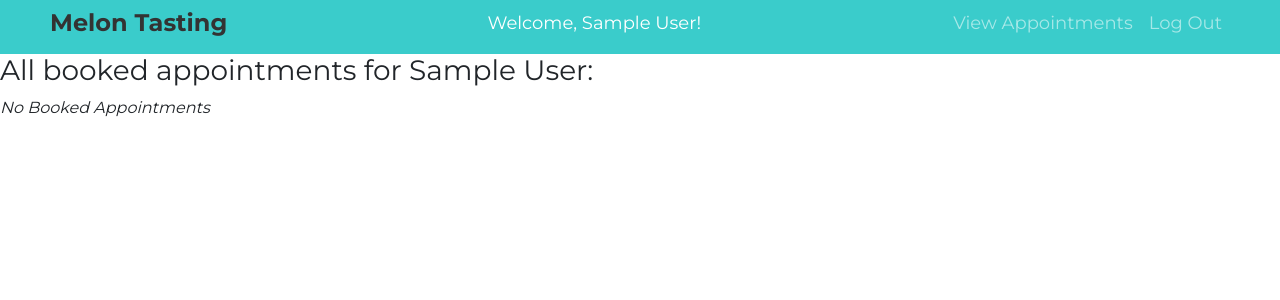
After one commit to auberrygood/Melon-Tasting, a Flask app: page /confirmedappointments in a window 1280 px wide. The commit adds this page. Shown: the top 300 px of the page. Run offline with Flask 2, Linux system fonts and the light colour scheme; the visitor is signed in with stand-in values (Sample User, id 1); data comes from the database, SQL or seed files in the repository; data that the repository does not hold is empty; some web fonts are replaced.

Commit message:
app ready for submission, will make any desired 'nice-to-have' front-end design edits in future

```diff
--- a/crud.py
+++ b/crud.py
@@ -4,6 +4,13 @@ from model import db, User, Appointment, connect_to_db
 import requests
 import os
 
+all_time_slots = ['00:00:00', '00:30:00', '01:30:00', '02:00:00', '02:30:00', '03:00:00', '03:30:00',
+            '04:00:00', '04:30:00', '05:00:00', '05:30:00', '06:00:00','06:30:00', '07:00:00',
+            '07:30:00', '08:00:00', '08:30:00', '09:00:00', '09:30:00', '10:00:00', '10:30:00',
+            '11:00:00', '11:30:00', '12:00:00', '12:30:00', '13:00:00', '13:30:00', '14:00:00',
+            '14:30:00', '15:00:00', '15:30:00', '16:00:00', '16:30:00', '17:00:00', '17:30:00',
+            '18:00:00', '18:30:00', '19:00:00', '19:30:00', '20:00:00', '20:30:00', '21:00:00',
+            '21:30:00', '22:00:00', '22:30:00', '23:00:00', '23:30:00']
 
 """****************** USER FUNCTIONS *****************"""
 
@@ -47,3 +54,51 @@ def get_user_by_id(id):
     user = User.query.filter(id=id).first()
 
     return user
+
+"""****************** APPOINTMENT FUNCTIONS *****************"""
+
+def book_appt(user_id, date, starttime):
+    """ Create and return a booked appointment """
+    appointment = Appointment(id=user_id, date=date, starttime=starttime)
+
+    db.session.add(appointment)
+    db.session.commit()
+
+    return appointment
+
+def show_appointments_by_user(user_id):
+    """Return all appointments booked by user"""
+    user_appointments = Appointment.query.filter_by(id=user_id).all()
+
+    return user_appointments
+
+def show_all_booked_appointments_by_day(date):
+    """Return all appointments booked"""
+    all_booked_appointments_by_day = Appointment.query.filter_by(date=date).all()
+
+    return all_booked_appointments_by_day
+
+def show_appontments_by_user_and_day(user_id, date):
+    """Return all appointments booked by a user on a specific day"""
+    user_appointments_by_day = Appointment.query.filter_by(id=user_id, date=date).all()
+
+    return user_appointments_by_day
+
+def show_available_appointments_by_date(date):
+    available_appointments=all_time_slots
+    booked_appointments = Appointment.query.filter_by(date=date).all()
+    # import pdb
+    # pdb.set_trace()
+    print("*************************")
+    print(booked_appointments)
+    print("*************************")
+    if len(booked_appointments):
+        for appt in booked_appointments:
+            for time in available_appointments:
+                if appt.starttime == time:
+                    available_appointments.remove(time)
+        print("*************************")
+        print(available_appointments)
+        print("*************************")
+        return available_appointments
+    return all_time_slots
--- a/model.py
+++ b/model.py
@@ -50,9 +50,8 @@ class Appointment(db.Model):
                             primary_key=True)
     id = db.Column(db.Integer,
                             db.ForeignKey('users.id'))
-    date = db.Column(db.Date)
-    starttime = db.Column(db.DateTime)
-    # appointment_endtime = db.Colum(db.Time)
+    date = db.Column(db.String)
+    starttime = db.Column(db.String)
 
     #relationship tables:
     user = db.relationship("User",
--- a/server.py
+++ b/server.py
@@ -7,6 +7,7 @@ import crud
 import os
 import requests
 import json
+from datetime import date
 from jinja2 import StrictUndefined
 from flask_login import LoginManager, current_user, login_user, logout_user, login_required
 
@@ -98,9 +99,47 @@ def logout():
     return redirect('/')
 
 @app.route('/appointmentsearch')
-def create_page():
-    """ Show appointment search page"""
-    return render_template('appointment-search.html')
+def calendar_page():
+    """ Show appointment search by calendar page"""
+    return render_template('appointment-search.html',
+                            apptdate=date)
+
+@app.route('/appointmentresults', methods=['GET'])
+def time_page():
+    """Show available appointment times"""
+    appointment_day = request.args.get('appointment-day')
+    available_appointments = crud.show_available_appointments_by_date(appointment_day)
+    # check if user already has appointment scheduled on appointment day
+    user_appointments_on_day = crud.show_appontments_by_user_and_day(user_id=current_user.id, date=appointment_day)
+    if user_appointments_on_day:
+        flash("#TooMuchMelon! You already have an appointment on that day, please choose another date.")
+        return redirect ('/appointmentsearch')
+
+    else:
+        return render_template('time-results.html',
+                            appointment_day=appointment_day,
+                            available_appointments=available_appointments)
+
+@app.route('/bookappointment/<appointment_day>', methods = ['POST'])
+def book_appointment(appointment_day):
+    """book appointment, store in database"""
+    # grab selected appointment time from form
+    starttime = request.form.get('available-time-slots')
+    print("********************")
+    print(starttime)
+    print("********************")
+    # book appointment
+    booked_appointment = crud.book_appt(user_id=current_user.id, date=appointment_day, starttime=starttime)
+
+    return render_template('booking-confirmed.html')
+
+@app.route('/confirmedappointments')
+def confirmed_appt_page():
+    """Show all user's booked appts"""
+    appointments = crud.show_appointments_by_user(current_user.id)
+    return render_template('confirmed-appointments.html',
+                            appointments=appointments)
+
 
 if __name__ == "__main__":
     connect_to_db(app)
--- a/static/bootstrap.css
+++ b/static/bootstrap.css
@@ -22,12 +22,16 @@ header.masthead {
     font-size: x-large;
     font-weight: 800;
 }
+.ml-auto {
+    margin-left: auto;
+}
 .flexbox {
     display: flex;
 }
 .fixed-top {
     position: fixed;
 }
+
 
 /* appointment-search */
 .instructions {
--- a/templates/base.html
+++ b/templates/base.html
@@ -17,7 +17,7 @@
   <body>
     <!-- Fixed Navbar -->
     <nav class="navbar navbar-expand-lg navbar-dark fixed-top">
-      <a id="melon-tasting-logo" class="navbar-brand mb-2" href="#">Melon Tasting</a>
+      <a id="melon-tasting-logo" class="navbar-brand mb-2" href="/">Melon Tasting</a>
       <!-- Make navbar toggleable for small devices -->
       <button class="navbar-toggler" type="button" data-bs-toggle="collapse" data-bs-target="#navbarSupportedContent" aria-controls="navbarSupportedContent" aria-expanded="false" aria-label="Toggle Navigation">
         <span class="navbar-toggler-icon"></span>
@@ -37,6 +37,11 @@
           <ul class="navbar-nav text-right ml-auto mb-2 mb-lg-2">
             <li class="nav-item">
               Welcome, {{ current_user.name }}!
+            </li>
+          </ul>
+          <ul class="navbar-nav text-right ml-auto mb-2 mb-lg-2">
+            <li class="nav-item">
+              <a class="nav-link" href="/confirmedappointments">View Appointments</a>
             </li>
           </ul>
           <ul class="navbar-nav text-right ml-log mb-2 mb-lg-2">
--- /dev/null
+++ b/templates/confirmed-appointments.html
@@ -0,0 +1,30 @@
+{% extends 'base.html' %}
+
+{% block title %} All Booked Appointments {% endblock %}
+
+{% block content %}
+
+<h3>All booked appointments for {{ current_user.name }}:</h3>
+
+<div class="row">
+    <div class="col">
+        {% if appointments %}
+            <ul class="appointment-list">
+            {% for appointment in appointments %}
+                <li class="booked-appt">
+                    <h6>{{ appointment.date }} @ {{ appointment.starttime }}</h6>
+                </li>
+            {% endfor %}
+            </ul>
+        {% else %}
+        <p>
+            <span id="no-results">
+              <i>No Booked Appointments</i>
+            </span>
+        </p>
+        {% endif %}
+    </div>
+</div>
+
+
+{% endblock %}
--- a/templates/login-page.html
+++ b/templates/login-page.html
@@ -1,6 +1,6 @@
 {% extends 'base.html' %}
 
-{% block title %} Log-In / Create Account {% endblock %}
+{% block title %} Log-In {% endblock %}
 
 {% block content %}
 
@@ -47,4 +47,5 @@
 </div>
 
 
+
 {% endblock %}
```
Also changed, not shown: other parts of static/bootstrap.css (+31 -0 lines), static/script.js (+7 -5 lines), templates/appointment-search.html (+27 -1 lines), templates/booking-confirmed.html (added, +11 -0 lines), templates/time-results.html (added, +42 -0 lines).
